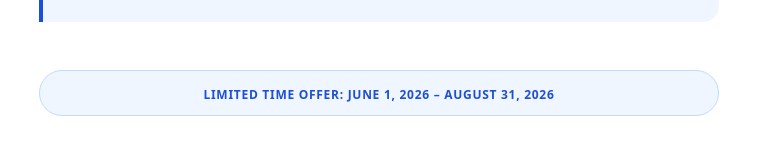
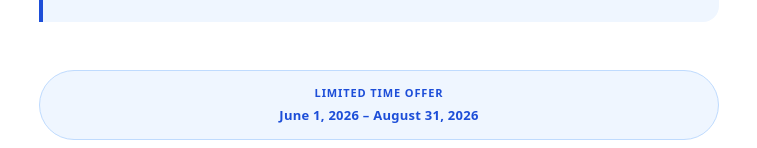
Before and after one commit to rickyhowcroft-dot/skramblehouse-westside, a Next.js app: page /membership/presale in a window 1280 px wide. Shown: the part 776-924 px from the top of the page, without its empty margins (261-1018 px from the left). Built offline with nearby package versions, Linux system fonts and the light colour scheme.

Commit message:
fix: limited time offer label on own line, dates below

```diff
--- a/app/membership/presale/page.tsx
+++ b/app/membership/presale/page.tsx
@@ -88,12 +88,15 @@ export default function MembershipPresalePage() {
           backgroundColor: BLUE_LT,
           border: `1px solid ${BLUE_MID}`,
           borderRadius: 999,
-          padding: '10px 24px',
+          padding: '14px 24px',
           marginBottom: 20,
           width: '100%',
         }}>
-          <span style={{ color: BLUE, fontSize: 'clamp(10px, 2.8vw, 12px)', fontWeight: 700, letterSpacing: '0.06em', textTransform: 'uppercase' }}>
-            Limited Time Offer: {OFFER_START} – {OFFER_END}
+          <span style={{ color: BLUE, fontWeight: 700, letterSpacing: '0.08em', textTransform: 'uppercase', fontSize: 11, display: 'block' }}>
+            Limited Time Offer
+          </span>
+          <span style={{ color: BLUE, fontWeight: 600, fontSize: 13, display: 'block', marginTop: 4, letterSpacing: '0.02em' }}>
+            {OFFER_START} – {OFFER_END}
           </span>
         </div>
         <h1 style={{ fontSize: 'clamp(24px, 5vw, 38px)', fontWeight: 800, letterSpacing: '-0.02em', margin: '0 0 16px', color: GRAY_1, wordBreak: 'keep-all' }}>
```
